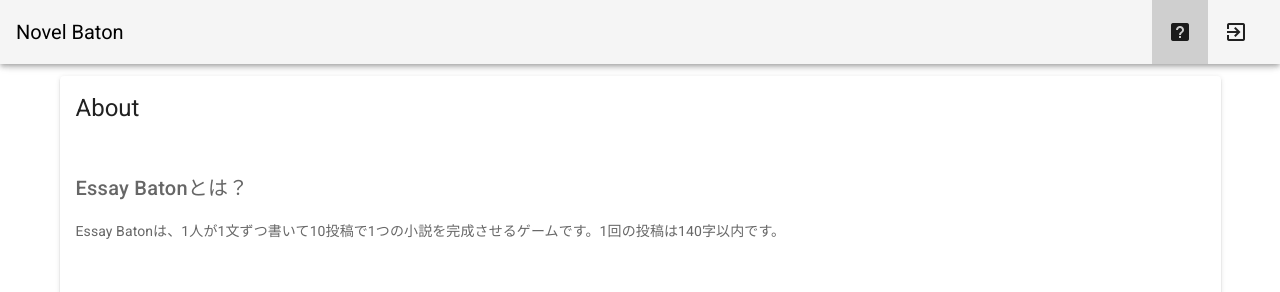
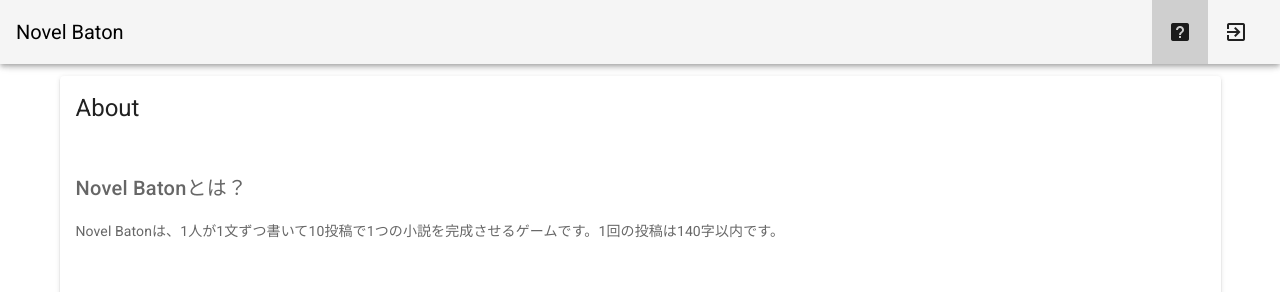
Before and after one commit to Jisedai-labo/novel-baton, a Nuxt app: page /about in a window 1280 px wide. Shown: the top 292 px of the page. Built offline with nearby package versions, Linux system fonts and the light colour scheme; no server answers.

Commit message:
essay baton

```diff
--- a/pages/about.vue
+++ b/pages/about.vue
@@ -3,9 +3,9 @@
     <v-card width="100%">
       <v-card-title class="headline">About</v-card-title>
       <v-card-text>
-        <p class="title mt-8">Essay Batonとは？</p>
+        <p class="title mt-8">Novel Batonとは？</p>
         <p>
-          Essay
+          Novel
           Batonは、1人が1文ずつ書いて10投稿で1つの小説を完成させるゲームです。1回の投稿は140字以内です。
         </p>
         <p class="title mt-12">使い方</p>
```
